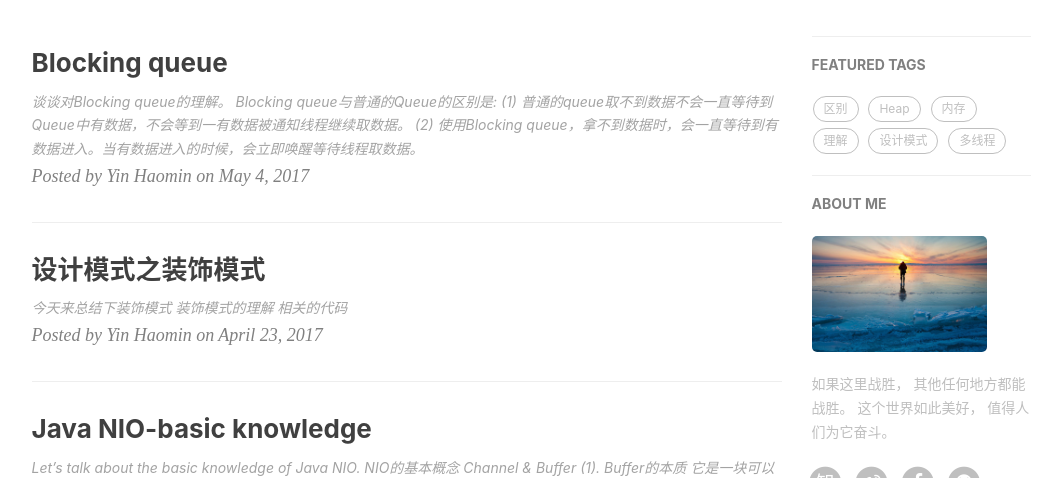
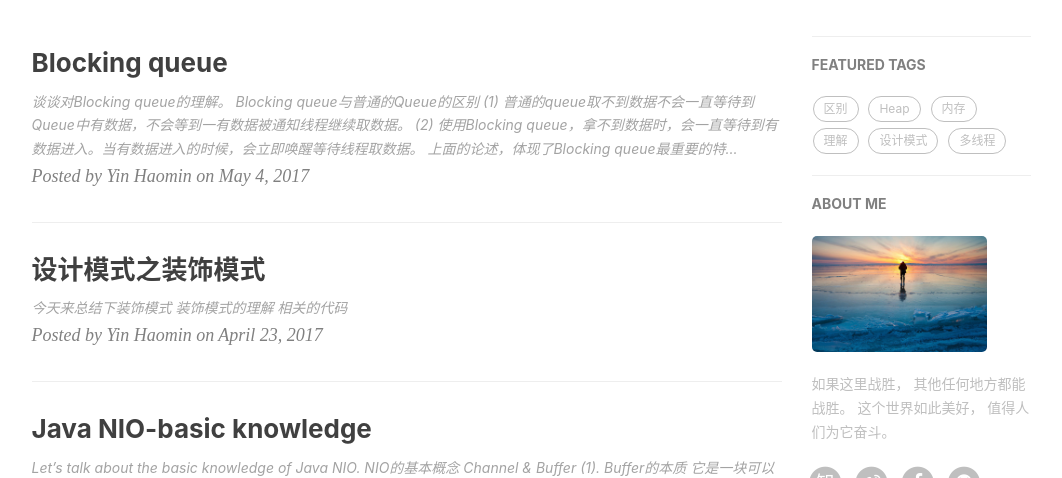
Before and after one commit to baiscjava/basicjava.github.io, a Jekyll site: the page built from index.html, in a window 1280 px wide and 900 px high, cut to the strip 422-900 px from the top of the window. Shown: the whole strip, without its empty margins (136-1198 px from the left). Built offline with Jekyll 4.4.1, drawn with Linux system fonts in a browser that asks for light colours; nearby versions of some CDN libraries; the list of posts is cut into pages by our own code; comment, search, counter and statistics services are not loaded.

Commit message:
Update 2017-05-04-Blocking queue.md

```diff
--- a/_posts/2017-05-04-Blocking queue.md
+++ b/_posts/2017-05-04-Blocking queue.md
@@ -8,6 +8,10 @@
 ---
 
 谈谈对Blocking queue的理解。<br>
-Blocking queue与普通的Queue的区别是:<br>
+
+#### Blocking queue与普通的Queue的区别<br>
 (1) 普通的queue取不到数据不会一直等待到Queue中有数据，不会等到一有数据被通知线程继续取数据。<br>
 (2) 使用Blocking queue，拿不到数据时，会一直等待到有数据进入。当有数据进入的时候，会立即唤醒等待线程取数据。<br>
+
+#### 上面的论述，体现了Blocking queue最重要的特性，那么怎么实现呢？<br>
+答案是: 使用观察者模式。<br>
```
